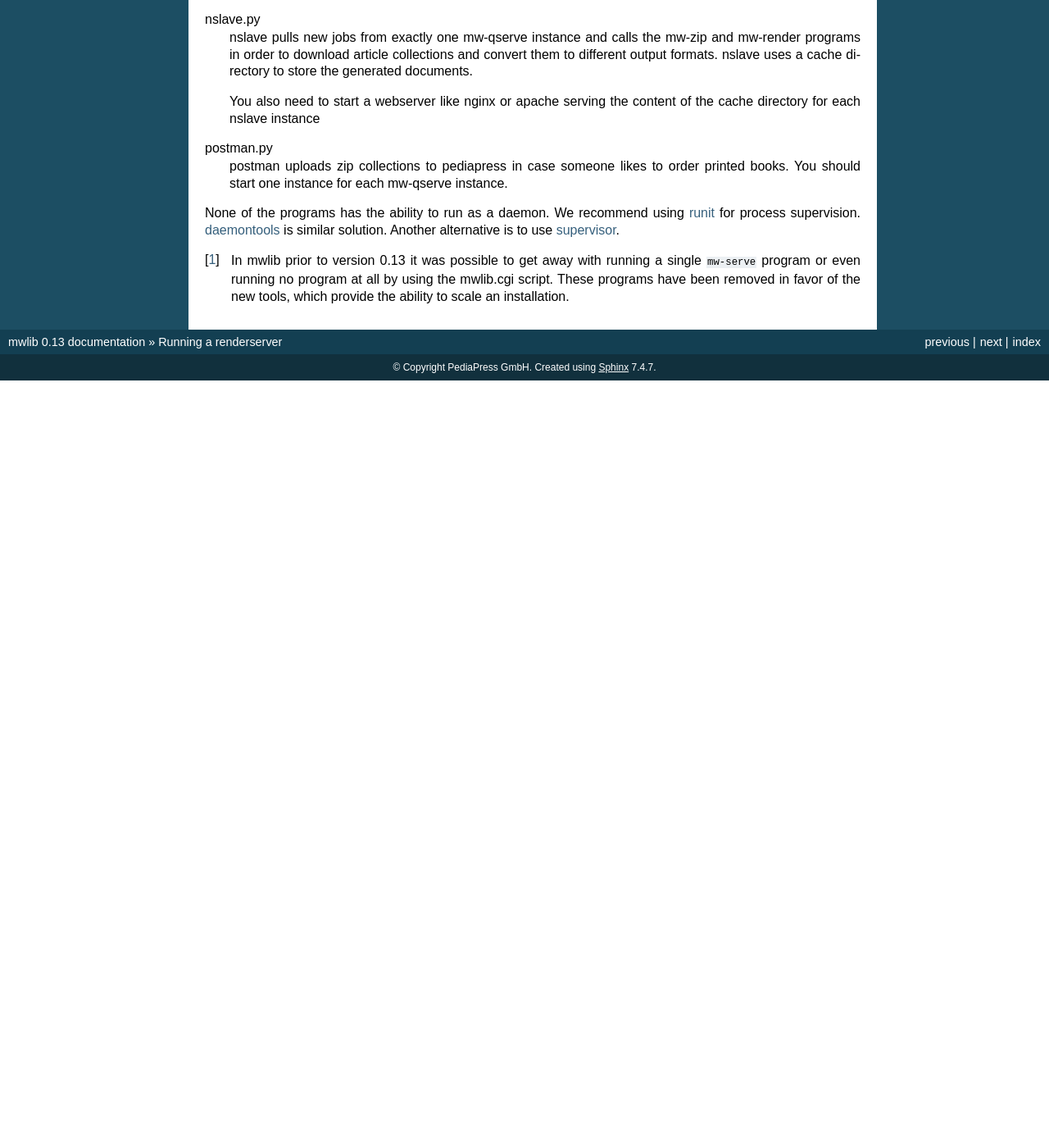
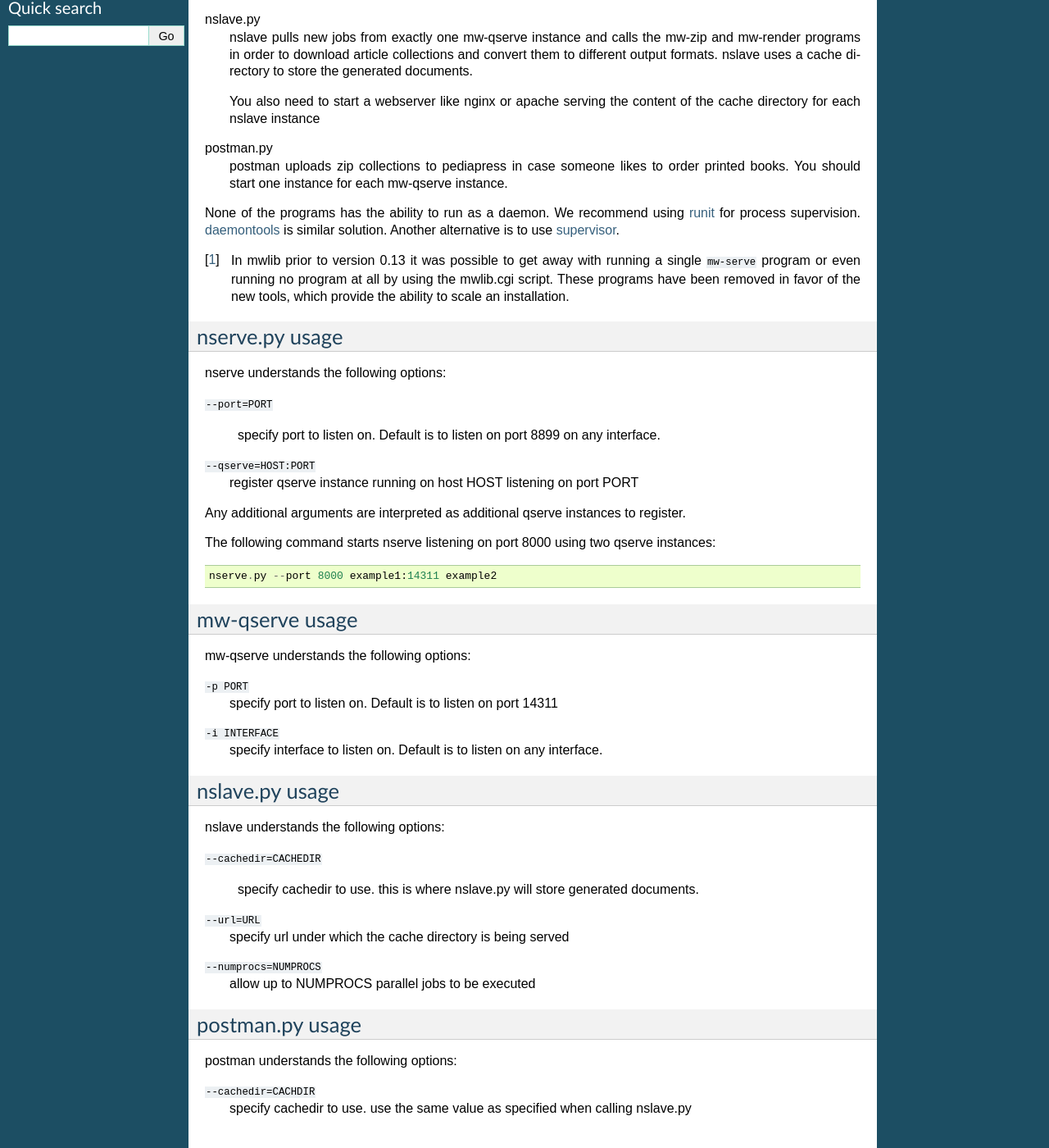
Before and after one commit to pediapress/mwlib, a Sphinx documentation site: the page built from docs/renderserver.rst, in a window 1280 px wide and 1400 px high, scrolled down 349 px. Shown: the whole window at 82% size. Built offline with Sphinx 7.4.7, drawn with Linux system fonts in a browser that asks for light colours; before the commit the page ends 900 px from its top, so only the background shows below that; some of the changed text lies outside the part shown.

Commit message:
document usage of nslave, postman, nserve and mw-qserve

```diff
--- a/docs/renderserver.rst
+++ b/docs/renderserver.rst
@@ -46,3 +46,63 @@
    program at all by using the mwlib.cgi script. These programs have
    been removed in favor of the new tools, which provide the ability
    to scale an installation.
+
+nserve.py usage
+----------------
+nserve understands the following options:
+
+``--port=PORT``
+
+  specify port to listen on. Default is to listen on port 8899 on any
+  interface.
+
+``--qserve=HOST:PORT``
+  register qserve instance running on host HOST listening on port PORT
+
+Any additional arguments are interpreted as additional qserve
+instances to register.
+
+The following command starts nserve listening on port 8000 using two
+qserve instances::
+
+  nserve.py --port 8000 example1:14311 example2
+
+
+
+mw-qserve usage
+---------------
+mw-qserve understands the following options:
+
+``-p PORT``
+  specify port to listen on. Default is to listen on port 14311
+
+``-i INTERFACE``
+  specify interface to listen on. Default is to listen on any
+  interface.
+
+
+
+nslave.py usage
+------------------
+nslave understands the following options:
+
+``--cachedir=CACHEDIR``
+
+  specify cachedir to use. this is where nslave.py will store
+  generated documents.
+
+``--url=URL``
+  specify url under which the cache directory is being served
+
+``--numprocs=NUMPROCS``
+  allow up to NUMPROCS parallel jobs to be executed
+
+
+
+postman.py usage
+-------------------
+postman understands the following options:
+
+``--cachedir=CACHDIR``
+  specify cachedir to use. use the same value as specified when
+  calling nslave.py
```
Also changed, not shown: other parts of docs/renderserver.rst (+1 -1 lines).
